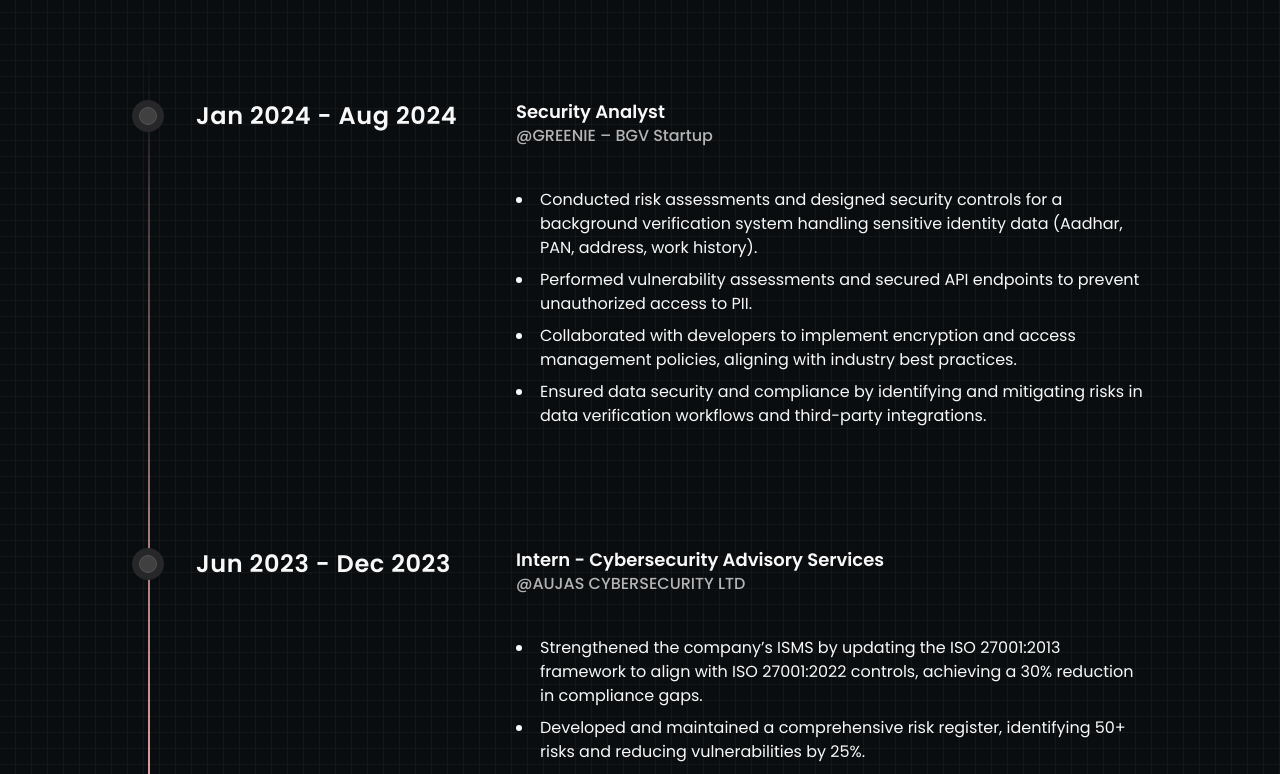
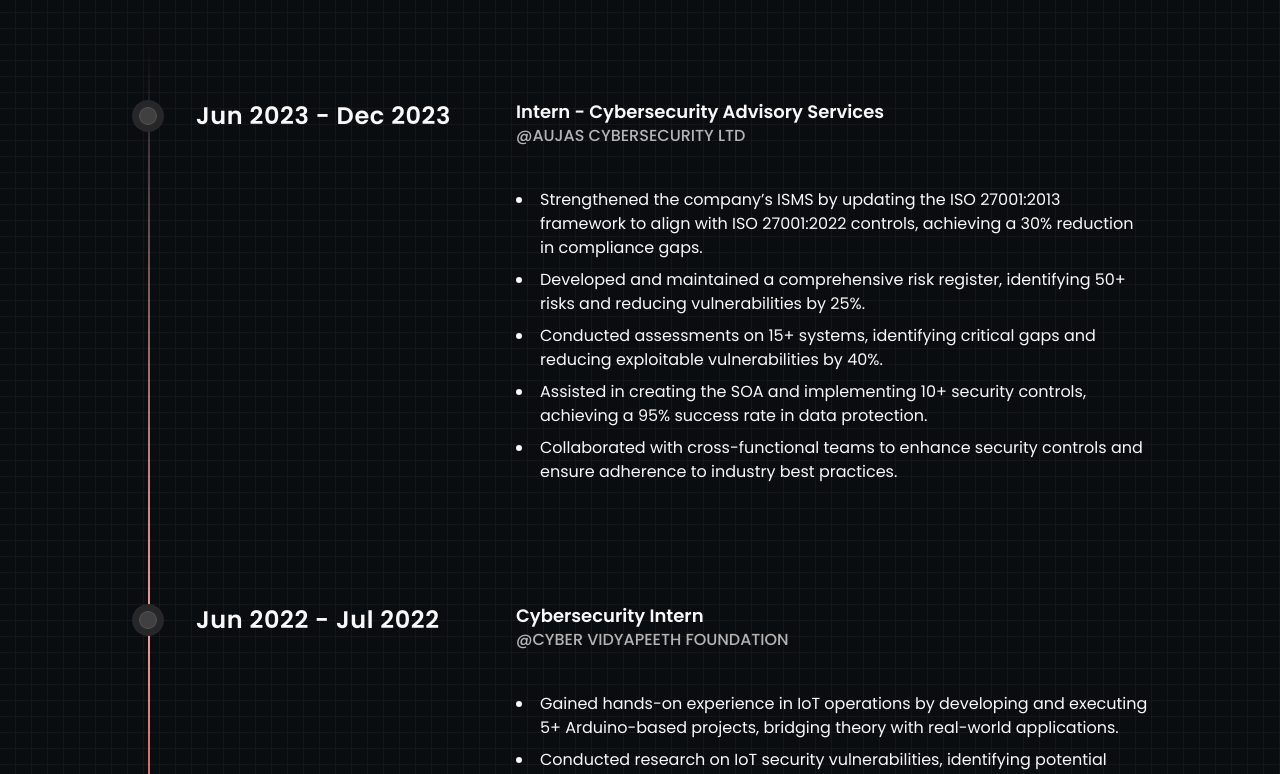
Before and after one commit to kshirsagar26/portfolio, a Next.js app: page / in a window 1280 px wide. Shown: the part 1700-2474 px from the top of the page. Built offline with nearby package versions, Linux system fonts and the light colour scheme; what tailwindcss-debug-screens would draw is missing.

Commit message:
updated experience

```diff
--- a/src/data/experiences.ts
+++ b/src/data/experiences.ts
@@ -1,20 +1,6 @@
 import { IExperienceItem } from "@/types";
 
 const experiences: IExperienceItem[] = [
-  {
-    designation: "Security Analyst",
-    company: "GREENIE – BGV Startup",
-    startDate: "Jan 2024",
-    endDate: "Aug 2024",
-    isCurrentJob: false,
-    location: "Pune, India",
-    description: [
-      "Conducted risk assessments and designed security controls for a background verification system handling sensitive identity data (Aadhar, PAN, address, work history).",
-      "Performed vulnerability assessments and secured API endpoints to prevent unauthorized access to PII.",
-      "Collaborated with developers to implement encryption and access management policies, aligning with industry best practices.",
-      "Ensured data security and compliance by identifying and mitigating risks in data verification workflows and third-party integrations."
-    ],
-  },
   {
     designation: "Intern - Cybersecurity Advisory Services",
     company: "AUJAS CYBERSECURITY LTD",
```
